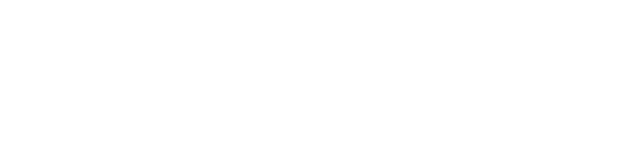
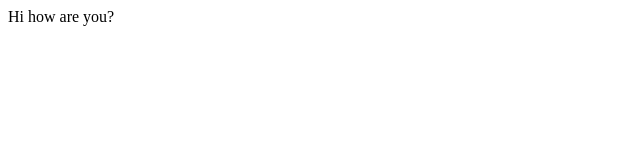
Before and after one commit to YashHP07/project-2, a plain HTML site: page index.html in a window 1280 px wide. Shown: the whole page, without its empty margins (0-640 px from the left). Drawn offline with Linux system fonts and the light colour scheme.

Commit message:
changes made

```diff
--- a/index.html
+++ b/index.html
@@ -5,5 +5,7 @@
     <meta name="viewport" content="width=device-width, initial-scale=1.0" />
     <title>Document</title>
   </head>
-  <body></body>
+  <body>
+    Hi how are you?
+  </body>
 </html>
```
